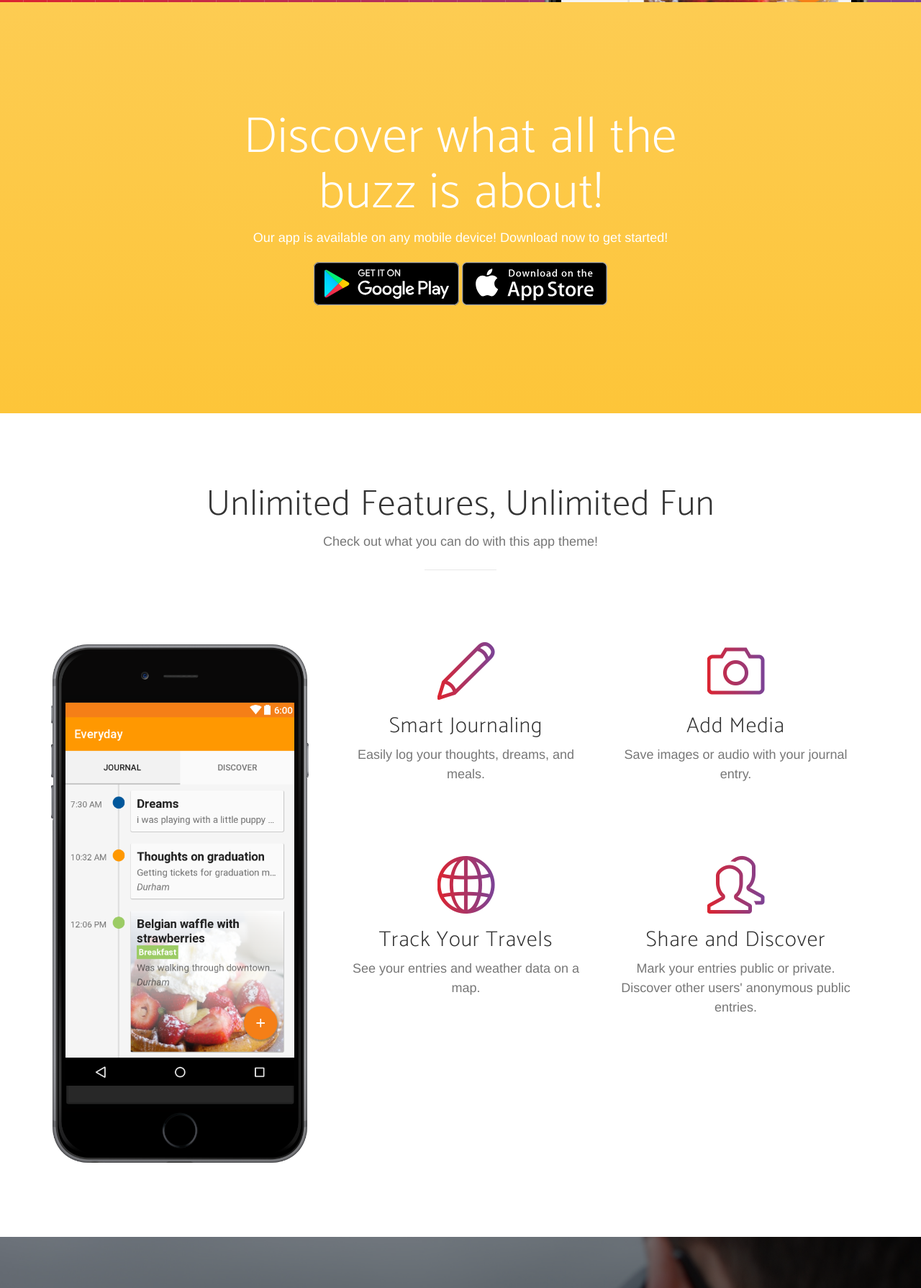
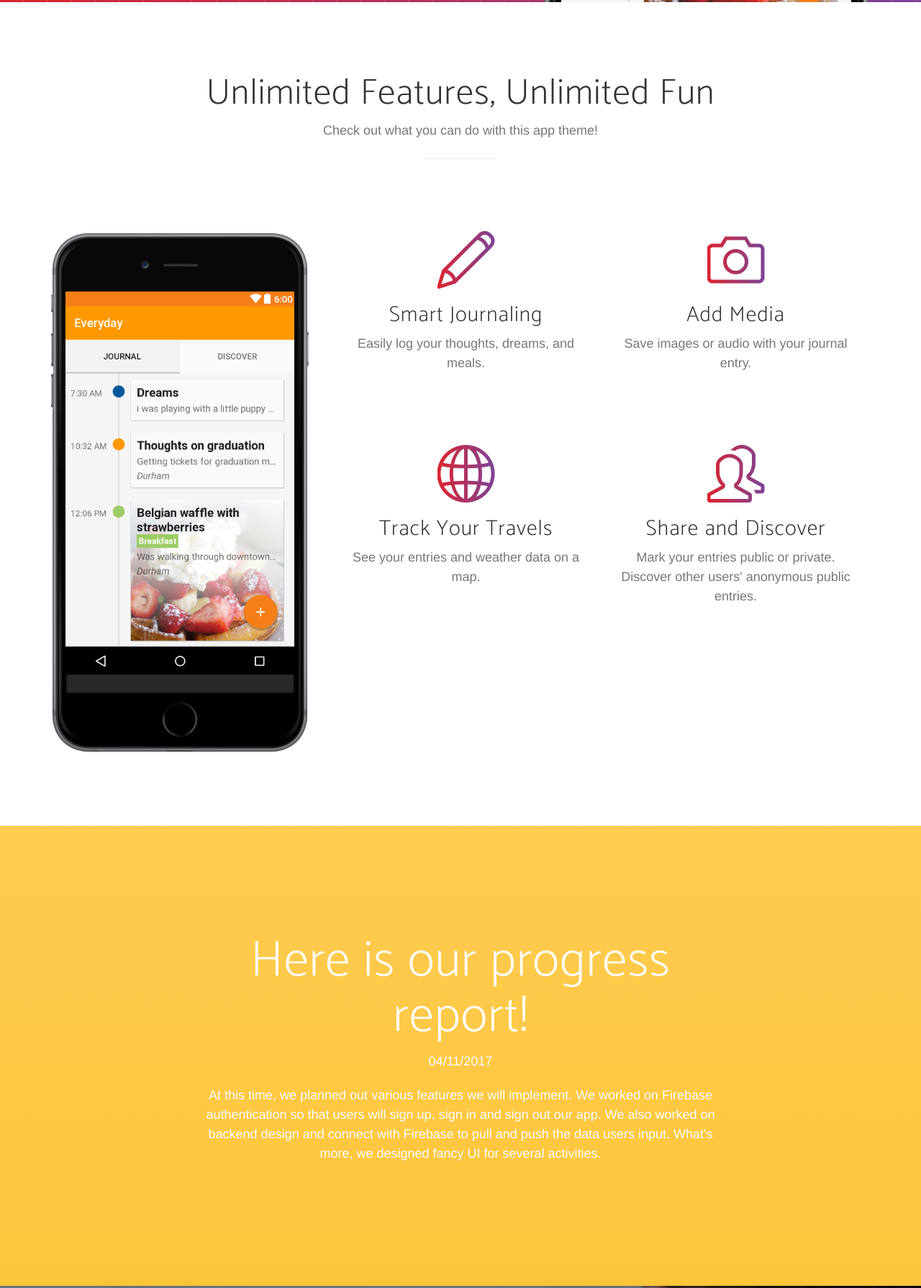
Before and after one commit to Joyce1114/Joyce1114.github.io, a website: page index.html in a window 1280 px wide. Shown: the part 797-2586 px from the top of the page at 72% size. Drawn offline with nearby package versions, Linux system fonts and the light colour scheme; a web font is replaced by a local one.

Commit message:
progress added

```diff
--- a/index.html
+++ b/index.html
@@ -54,7 +54,7 @@
                         <a class="page-scroll" href="#features">Features</a>
                     </li>
                     <li>
-                        <a class="page-scroll" href="#download">Progress Report</a>
+                        <a class="page-scroll" href="#progress">Progress Report</a>
                     </li>
                     <li>
                         <a class="page-scroll" href="#Aboutus">About us</a>
@@ -95,21 +95,6 @@
             </div>
         </div>
     </header>
-
-    <section id="download" class="download bg-primary text-center">
-        <div class="container">
-            <div class="row">
-                <div class="col-md-8 col-md-offset-2">
-                    <h2 class="section-heading">Discover what all the buzz is about!</h2>
-                    <p>Our app is available on any mobile device! Download now to get started!</p>
-                    <div class="badges">
-                        <a class="badge-link" href="#"><img src="img/google-play-badge.svg" alt=""></a>
-                        <a class="badge-link" href="#"><img src="img/app-store-badge.svg" alt=""></a>
-                    </div>
-                </div>
-            </div>
-        </div>
-    </section>
 
     <section id="features" class="features">
         <div class="container">
@@ -177,6 +162,25 @@
         </div>
     </section>
 
+     <section id="progress" class="download bg-primary text-center">
+        <div class="container">
+            <div class="row">
+                <div class="col-md-8 col-md-offset-2">
+                    <h2 class="section-heading">Here is our progress report!</h2>
+                    <p>04/11/2017</p>
+                    <p>At this time, we planned out various features we will implement. We worked on Firebase authentication so that users will sign up, sign in and sign out our app. We also worked on backend design and connect with Firebase to pull and push the data users input. What's more, we designed fancy UI for several activities. </p>
+                    <!--
+                    <div class="badges">
+
+                        <a class="badge-link" href="#"><img src="img/google-play-badge.svg" alt=""></a>
+                        <a class="badge-link" href="#"><img src="img/app-store-badge.svg" alt=""></a>
+                    -->
+
+                </div>
+            </div>
+        </div>
+    </section>
+
     <section class="cta">
         <div class="cta-content">
             <div class="container">
```
